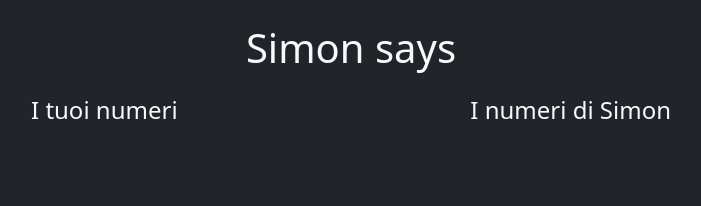
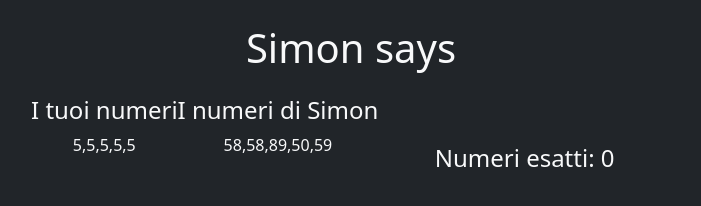
Before and after one commit to deca-francesco/js-simon, a plain HTML site: page index.html in a window 1280 px wide. Both pictures are taken after typing "5", "5", "5", "5", "5" into the empty fields and a click on the button "Metti alla prova la tua memoria". Shown: the whole page, without its empty margins (289-990 px from the left). Drawn offline with nearby package versions, Linux system fonts and the light colour scheme.

Commit message:
UPDATE: array iteration and ADD results

```diff
--- a/index.html
+++ b/index.html
@@ -52,13 +52,8 @@
             </div>
             <button class="btn btn-secondary mt-4" id="btn_submit" type="submit">Metti alla prova la tua memoria</button>
         </form>
-        <div id="results" class="d-flex w-50 m-auto justify-content-between d-none">
-            <div id="your_numbers">
-                <h4>I tuoi numeri</h4>
-            </div>
-            <div id="simon_numbers">
-                <h4>I numeri di Simon</h4>
-            </div>
+        <div id="results" class="d-flex flex-wrap w-50 m-auto justify-content-between d-none">
+
         </div>
     </main>
     <footer>
--- a/main.js
+++ b/main.js
@@ -8,31 +8,59 @@ NOTA: non è importante l'ordine con cui l'utente inserisce i numeri, basta che
 
 const randomNumbersEl = document.getElementById("random_numbers");
 const formEl = document.getElementById("numbers_form");
-// let inputsEl = document.querySelectorAll("input");
-// console.log(inputsEl);
-// let btn_submitEl = document.getElementById("btn_submit");
+const inputEl1 = document.getElementById("number1");
+const inputEl2 = document.getElementById("number2");
+const inputEl3 = document.getElementById("number3");
+const inputEl4 = document.getElementById("number4");
+const inputEl5 = document.getElementById("number5");
 const resultsEl = document.getElementById("results");
+let random_numbers_array = [];
+let your_numbers_array = [];
 
 function generate5RandomIntegers() {
-    let random_number_array = [];
     for (let i = 1; i <= 5; i++) {
         let random_number = Math.floor(Math.random() * 100) + 1;
-        random_number_array.push(random_number);
+        random_numbers_array.push(random_number);
     }
-    return random_number_array.join(" | ");
+    return random_numbers_array;
 }
 
-randomNumbersEl.innerHTML = generate5RandomIntegers();
-console.log(randomNumbersEl.innerHTML);
+random_numbers_array = generate5RandomIntegers();
+randomNumbersEl.innerHTML = random_numbers_array;
+console.log(random_numbers_array);
 
 const clock = setTimeout(function() {
     randomNumbersEl.classList.add("d-none");
     formEl.classList.remove("d-none");
-}, 3000);
+}, 5000);
 
 formEl.addEventListener("submit", function(e) {
     e.preventDefault();
     formEl.classList.add("d-none");
     resultsEl.classList.remove("d-none");
+    your_numbers_array.push(Number(inputEl1.value), Number(inputEl2.value), Number(inputEl3.value), Number(inputEl4.value), Number(inputEl5.value));
+    let guessed_array = [];
+    let guessed_number = 0;
+    console.log(your_numbers_array);
+    for (let i = 0; i < your_numbers_array.length; i++) {
+        if (random_numbers_array.includes(your_numbers_array[i]) ) {
+            guessed_array.push(your_numbers_array[i]);
+            guessed_number++;
+        }
+    }
 
+    resultsEl.innerHTML = (`
+    <div id="your_numbers">
+        <h4>I tuoi numeri</h4>
+        ${your_numbers_array}
+    </div>
+    <div id="simon_numbers">
+        <h4>I numeri di Simon</h4>
+        ${random_numbers_array}
+    </div>
+    <div id="guessed" class="mt-5 flex-grow-1">
+        <h4>Numeri esatti: ${guessed_number}</h4>
+        ${guessed_array}
+    </div>
+    `)
 })
```
